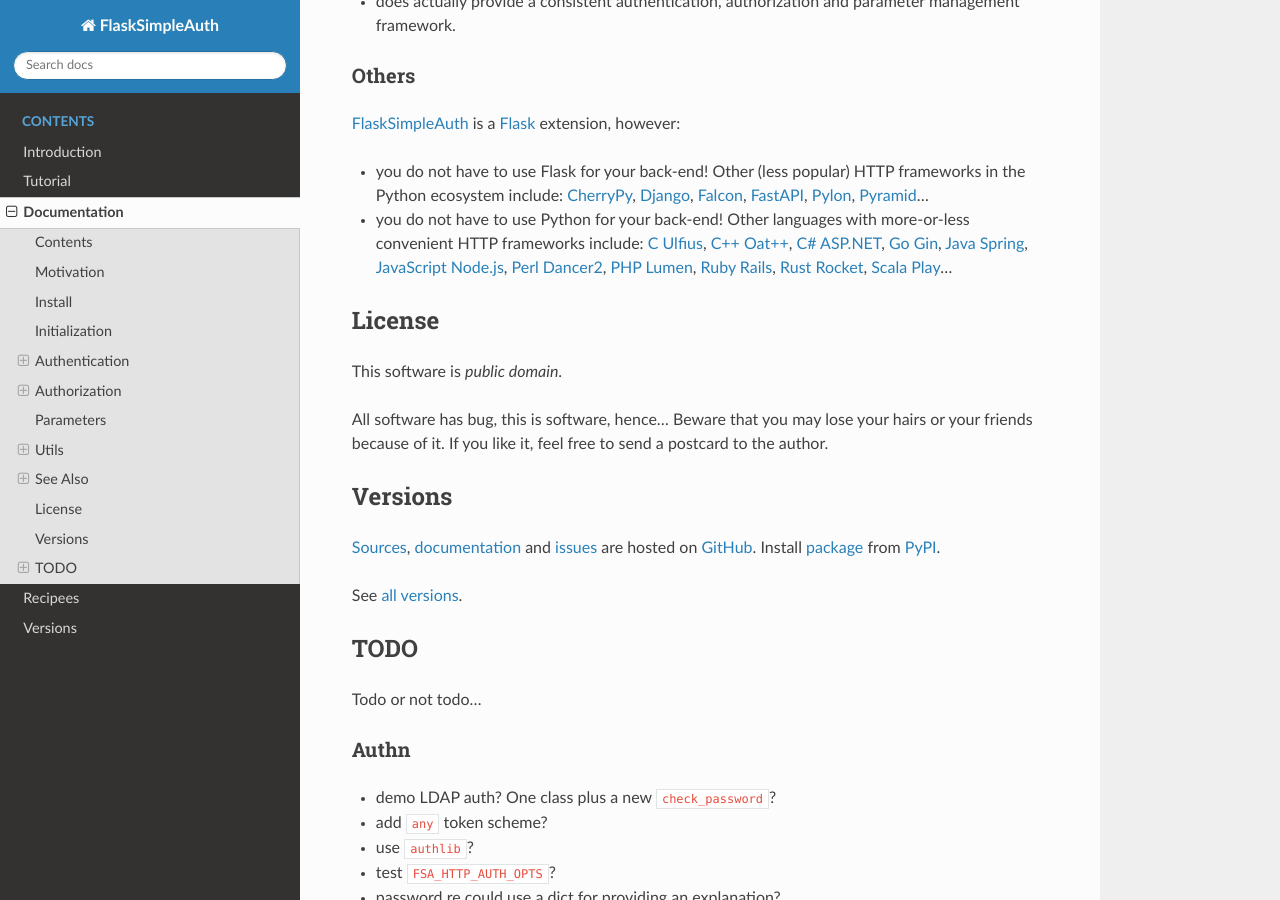
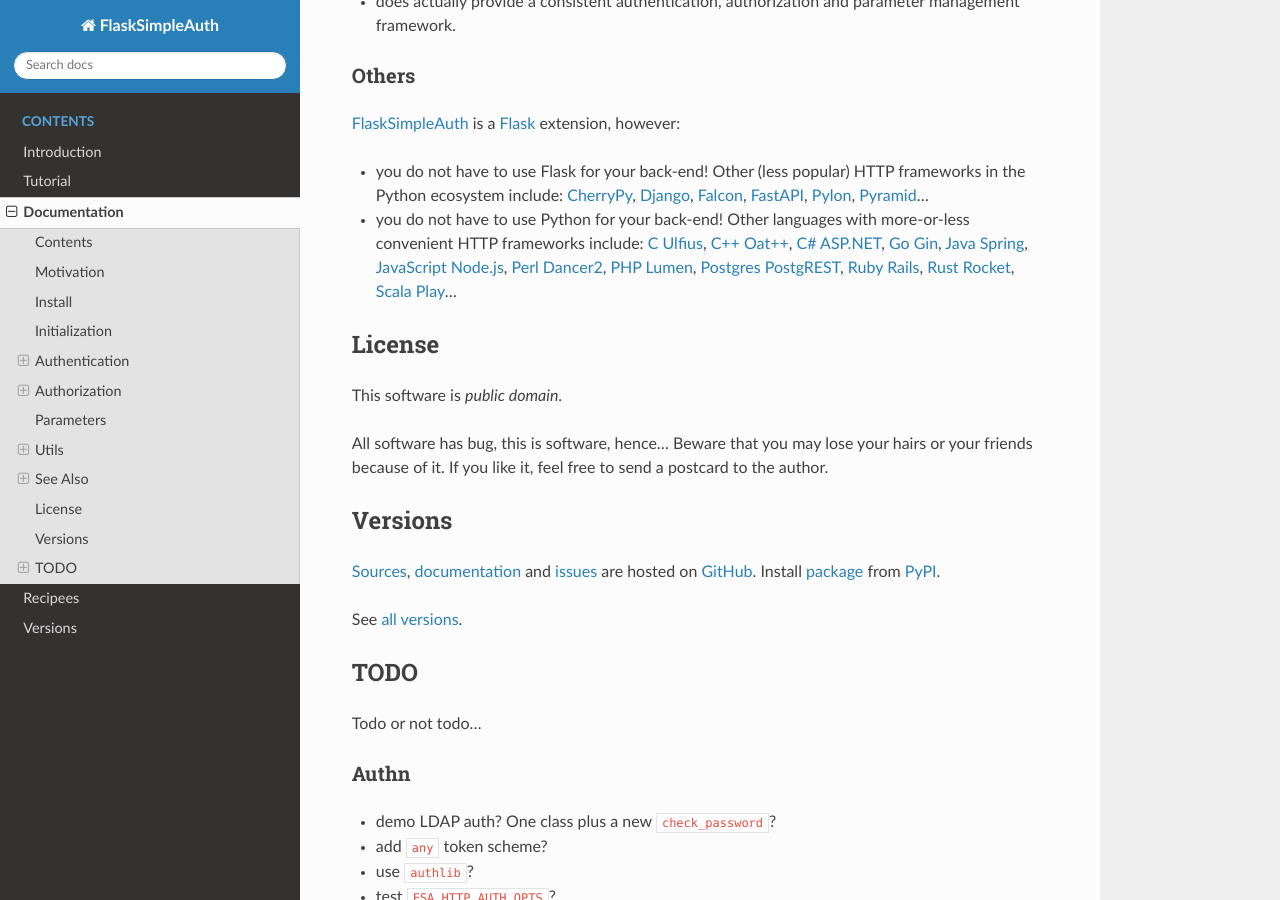
Before and after one commit to zx80/flask-simple-auth, a Sphinx documentation site: the page built from docs/DOCUMENTATION.md, in a window 1280 px wide and 900 px high, scrolled down 20116 px. Built offline with Sphinx 7.4.7 and the Read the Docs theme 2.0.0, drawn with Linux system fonts in a browser that asks for light colours; pages that are not in the unit, such as notebooks, are missing from menus.

Commit message:
add PostgREST link

```diff
--- a/docs/DOCUMENTATION.md
+++ b/docs/DOCUMENTATION.md
@@ -1131,6 +1131,7 @@
   [JavaScript Node.js](https://nodejs.org/),
   [Perl Dancer2](https://github.com/PerlDancer/Dancer2/),
   [PHP Lumen](https://lumen.laravel.com/),
+  [Postgres PostgREST](https://postgrest.org/),
   [Ruby Rails](https://rubyonrails.org/),
   [Rust Rocket](https://rocket.rs/),
   [Scala Play](https://www.playframework.com/)…
```
